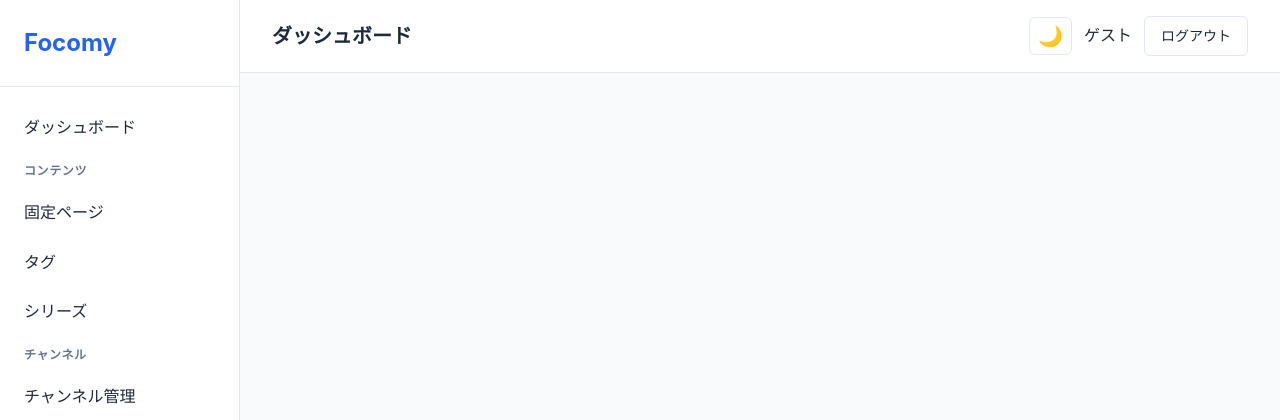
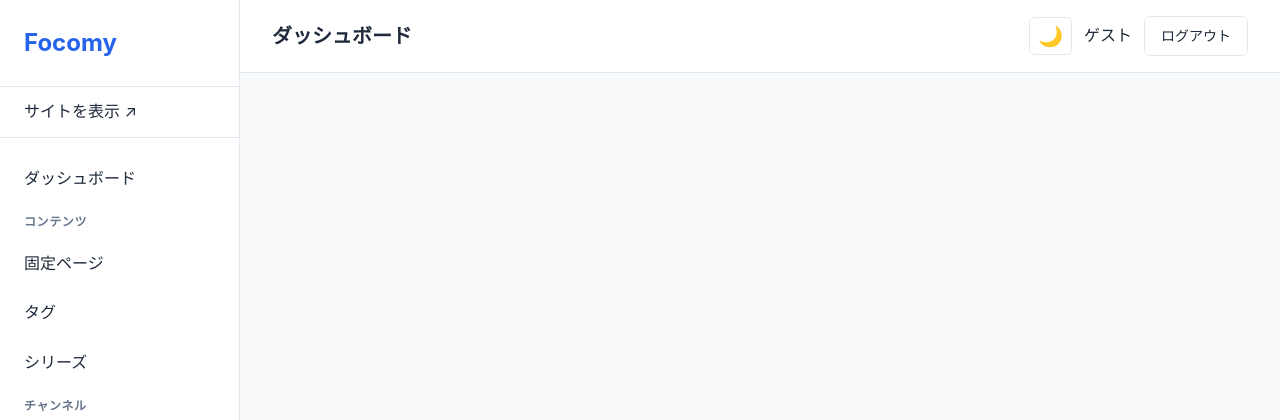
Before and after one commit to makoronu/focomy, a Python web app: template core/templates/admin/base.html in a window 1280 px wide. Shown: the top 420 px of the page. Run offline with Jinja, Linux system fonts and the light colour scheme; the template is opened without the code that fills it, so the values that code supplies are empty; some libraries are stand-ins or nearby versions.

Commit message:
feat: 管理画面に「サイトを表示」リンク追加
Co-Authored-By: Claude Opus 4.5 <noreply@anthropic.com>

```diff
--- a/core/templates/admin/base.html
+++ b/core/templates/admin/base.html
@@ -502,6 +502,9 @@
     <div class="layout">
         <aside class="sidebar">
             <div class="logo">Focomy</div>
+            <a href="/" target="_blank" class="nav-item" style="border-bottom: 1px solid var(--border); margin-bottom: 0.5rem;">
+                サイトを表示 ↗
+            </a>
             <nav class="nav">
                 <a href="/admin" class="nav-item {% if current_page == 'dashboard' %}active{% endif %}">
                     ダッシュボード
--- a/pyproject.toml
+++ b/pyproject.toml
@@ -4,7 +4,7 @@ build-backend = "hatchling.build"
 
 [project]
 name = "focomy"
-version = "0.1.71"
+version = "0.1.72"
 description = "The Most Beautiful CMS - A metadata-driven, zero-duplicate-code content management system"
 readme = "README.md"
 license = "MIT"
```
